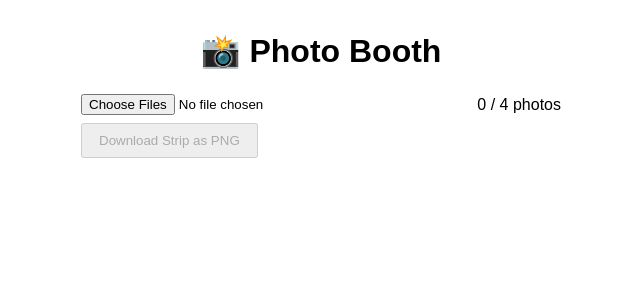
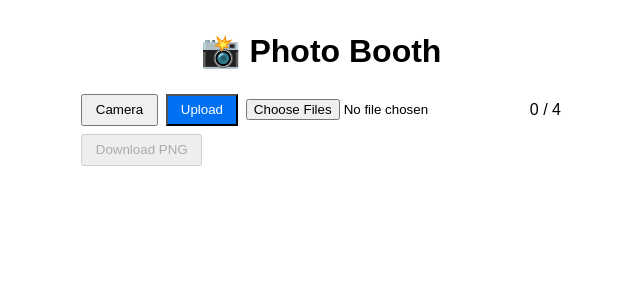
Before and after one commit to harshithadev/funky-photo-booth, a React (Vite) app in the folder my-photobooth/: page / in a window 1280 px wide. Shown: the top 300 px of the page, without its empty margins (319-959 px from the left). Built offline with nearby package versions, Linux system fonts and the light colour scheme.

Commit message:
add real time camera feature

```diff
--- a/my-photobooth/package.json
+++ b/my-photobooth/package.json
@@ -13,7 +13,8 @@
     "jspdf": "^3.0.1",
     "react": "^19.1.0",
     "react-dom": "^19.1.0",
-    "react-easy-crop": "^5.4.1"
+    "react-easy-crop": "^5.4.1",
+    "react-webcam": "^7.2.0"
   },
   "devDependencies": {
     "@eslint/js": "^9.25.0",
--- a/my-photobooth/src/App.jsx
+++ b/my-photobooth/src/App.jsx
@@ -1,17 +1,17 @@
-import { useState } from 'react';
+import { useState, useRef } from 'react';
+import Webcam from 'react-webcam';
 import './styles.css';
 import CropModal from './CropModal';
 
 // Helper: center-crop any Data-URL image into a size×size square
 function cropToSquare(dataUrl, size = 400) {
-  return new Promise((res) => {
+  return new Promise(res => {
     const img = new Image();
     img.onload = () => {
       const canvas = document.createElement('canvas');
       canvas.width = canvas.height = size;
       const ctx = canvas.getContext('2d');
       const { width: w, height: h } = img;
-
       if (w > h) {
         const x0 = (w - h) / 2;
         ctx.drawImage(img, x0, 0, h, h, 0, 0, size, size);
@@ -19,7 +19,6 @@ function cropToSquare(dataUrl, size = 400) {
         const y0 = (h - w) / 2;
         ctx.drawImage(img, 0, y0, w, w, 0, 0, size, size);
       }
-
       res(canvas.toDataURL('image/jpeg'));
     };
     img.src = dataUrl;
@@ -29,78 +28,82 @@ function cropToSquare(dataUrl, size = 400) {
 export default function App() {
   const MAX_IMAGES = 4;
 
+  // raw originals & auto-cropped squares
   const [originals, setOriginals] = useState([]);
-  const [images, setImages] = useState([]);
+  const [images, setImages]     = useState([]);
   const [editingIndex, setEditingIndex] = useState(null);
-  const [error, setError] = useState('');
+  const [error, setError]       = useState('');
 
-  // Read → limit → store originals → auto-crop → store squares
-  const handleFiles = async (e) => {
+  // camera vs upload
+  const [useCamera, setUseCamera] = useState(false);
+  const webcamRef = useRef(null);
+
+  // -- 1) FILE UPLOAD --
+  const handleFiles = async e => {
     const files = Array.from(e.target.files);
-
     if (files.length > MAX_IMAGES) {
-      setError(`Only the first ${MAX_IMAGES} photos will be used.`);
+      setError(`Only the first ${MAX_IMAGES} are used.`);
     } else {
       setError('');
     }
-
     const selected = files.slice(0, MAX_IMAGES);
-
+    // read originals
     const dataUrls = await Promise.all(
-      selected.map(f =>
-        new Promise(res => {
-          const r = new FileReader();
-          r.onload = () => res(r.result);
-          r.readAsDataURL(f);
-        })
-      )
+      selected.map(f => new Promise(r => {
+        const rdr = new FileReader();
+        rdr.onload = () => r(rdr.result);
+        rdr.readAsDataURL(f);
+      }))
     );
     setOriginals(dataUrls);
-
-    const squares = await Promise.all(
-      dataUrls.map(url => cropToSquare(url, 400))
-    );
+    // auto-crop
+    const squares = await Promise.all(dataUrls.map(url => cropToSquare(url, 400)));
     setImages(squares);
   };
 
-  // Replace one image after manual crop
-  const applyCropped = (dataUrl) => {
-    setImages(imgs =>
-      imgs.map((src, i) => (i === editingIndex ? dataUrl : src))
-    );
+  // -- 2) CAMERA CAPTURE --
+  const capturePhoto = async () => {
+    if (images.length >= MAX_IMAGES) {
+      setError(`Max ${MAX_IMAGES} photos reached.`);
+      return;
+    }
+    setError('');
+    const screenshot = webcamRef.current.getScreenshot();         // JPEG Data-URL
+    if (!screenshot) return;
+    // add to originals & images
+    const newOriginals = [...originals, screenshot];
+    setOriginals(newOriginals);
+    const square = await cropToSquare(screenshot, 400);
+    setImages(imgs => [...imgs, square]);
+  };
+
+  // -- 3) APPLY MANUAL CROP --
+  const applyCropped = dataUrl => {
+    setImages(imgs => imgs.map((src,i) => i===editingIndex ? dataUrl : src));
     setEditingIndex(null);
   };
 
-  // Generate PNG strip
+  // -- 4) GENERATE PNG STRIP --
   const generatePNG = async () => {
-    if (!images.length) {
-      setError('Please select at least one image.');
-      return;
-    }
+    if (!images.length) { setError('Select at least one photo.'); return; }
     setError('');
+    const size=400, border=1, padding=20, gap=10;
+    const w = size + border*2 + padding*2;
+    const h = padding*2 + images.length*(size+border*2) + (images.length-1)*gap;
+    const canvas = document.createElement('canvas');
+    canvas.width = w; canvas.height = h;
+    const ctx = canvas.getContext('2d');
+    ctx.fillStyle = '#fff'; ctx.fillRect(0,0,w,h);
 
-    const size = 400, border = 1, padding = 20, gap = 10;
-    const width  = size + border * 2 + padding * 2;
-    const height = padding * 2 + images.length * (size + border*2) + (images.length-1)*gap;
-    const canvas = document.createElement('canvas');
-    canvas.width = width; canvas.height = height;
-    const ctx = canvas.getContext('2d');
-    ctx.fillStyle = '#fff';
-    ctx.fillRect(0, 0, width, height);
-
-    for (let i = 0; i < images.length; i++) {
+    for (let i=0; i<images.length; i++){
       const imgEl = new Image();
-      await new Promise(r => {
-        imgEl.onload = r;
-        imgEl.src = images[i];
-      });
+      await new Promise(r => { imgEl.onload = r; imgEl.src = images[i]; });
       const x = padding + border;
-      const y = padding + i * ((size + border*2) + gap) + border;
-      ctx.strokeStyle = '#000'; ctx.lineWidth = border;
-      ctx.strokeRect(x - border, y - border, size + border*2, size + border*2);
+      const y = padding + i*((size+border*2)+gap) + border;
+      ctx.strokeStyle='#000'; ctx.lineWidth=border;
+      ctx.strokeRect(x-border, y-border, size+border*2, size+border*2);
       ctx.drawImage(imgEl, x, y, size, size);
     }
-
     canvas.toBlob(blob => {
       const link = document.createElement('a');
       link.href = URL.createObjectURL(blob);
@@ -114,38 +117,63 @@ export default function App() {
       <h1>📸 Photo Booth</h1>
 
       <div className="controls">
+        <button
+          className={useCamera? 'active': ''}
+          onClick={() => setUseCamera(true)}
+        >Camera</button>
+        <button
+          className={!useCamera? 'active': ''}
+          onClick={() => setUseCamera(false)}
+        >Upload</button>
+
+        {useCamera ? (
+          <div className="camera">
+            <Webcam
+              audio={false}
+              ref={webcamRef}
+              screenshotFormat="image/jpeg"
+              videoConstraints={{ facingMode: 'user' }}
+            />
+            <button onClick={capturePhoto} disabled={images.length>=MAX_IMAGES}>
+              Capture
+            </button>
+          </div>
+        ) : (
           <input
             type="file"
             multiple
             accept="image/*"
             onChange={handleFiles}
+            disabled={images.length>=MAX_IMAGES}
           />
-        <span>{images.length} / {MAX_IMAGES} photos</span>
+        )}
+
+        <span>{images.length} / {MAX_IMAGES}</span>
         <button onClick={generatePNG} disabled={!images.length}>
-          Download Strip as PNG
+          Download PNG
         </button>
       </div>
 
       {error && (
         <div className="error-banner">
           {error}
-          <button className="dismiss" onClick={() => setError('')}>×</button>
+          <button className="dismiss" onClick={()=>setError('')}>×</button>
         </div>
       )}
 
       <div className="preview">
-        {images.map((src, i) => (
+        {images.map((src,i) => (
           <div key={i} className="thumb-wrapper">
             <img src={src} alt={`Preview ${i}`} />
-            <button onClick={() => setEditingIndex(i)}>Crop</button>
+            <button onClick={()=>setEditingIndex(i)}>Crop</button>
           </div>
         ))}
       </div>
 
-      {editingIndex !== null && (
+      {editingIndex!==null && (
         <CropModal
           src={originals[editingIndex]}
-          onCancel={() => setEditingIndex(null)}
+          onCancel={()=>setEditingIndex(null)}
           onComplete={applyCropped}
         />
       )}
--- a/my-photobooth/src/styles.css
+++ b/my-photobooth/src/styles.css
@@ -117,3 +117,31 @@
   font-size: 1rem;
   cursor: pointer;
 }
+
+.controls {
+  display: flex;
+  align-items: center;
+  gap: 0.5rem;
+  flex-wrap: wrap;
+}
+.controls button {
+  padding: 0.4rem 0.8rem;
+  cursor: pointer;
+}
+.controls button.active {
+  background: #0070f3;
+  color: #fff;
+}
+.camera {
+  display: flex;
+  flex-direction: column;
+  align-items: center;
+}
+.camera video {
+  border: 2px solid #ccc;
+  border-radius: 4px;
+  width: 240px;
+  height: 180px;
+  object-fit: cover;
+  margin-bottom: 0.5rem;
+}
```
Also changed, not shown: 1 other file (tests, documents, lock files or other folders). Lines whose indentation alone changed are shown as unchanged.
